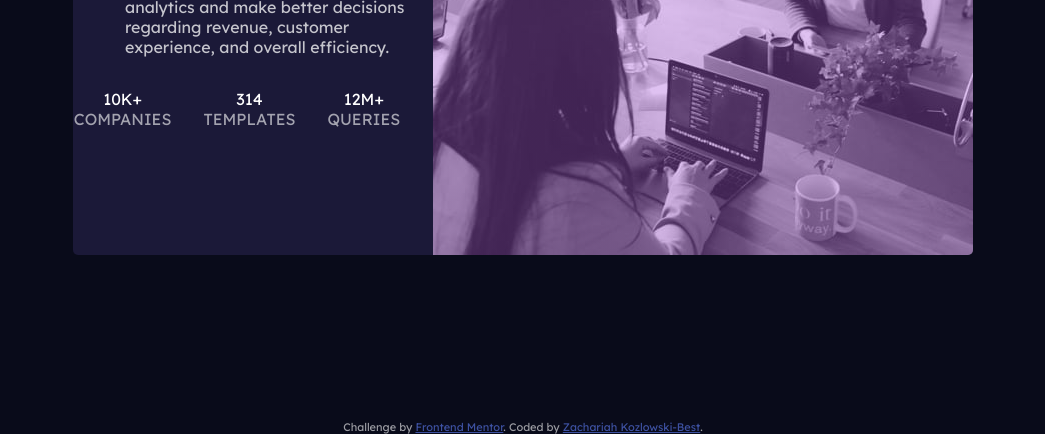
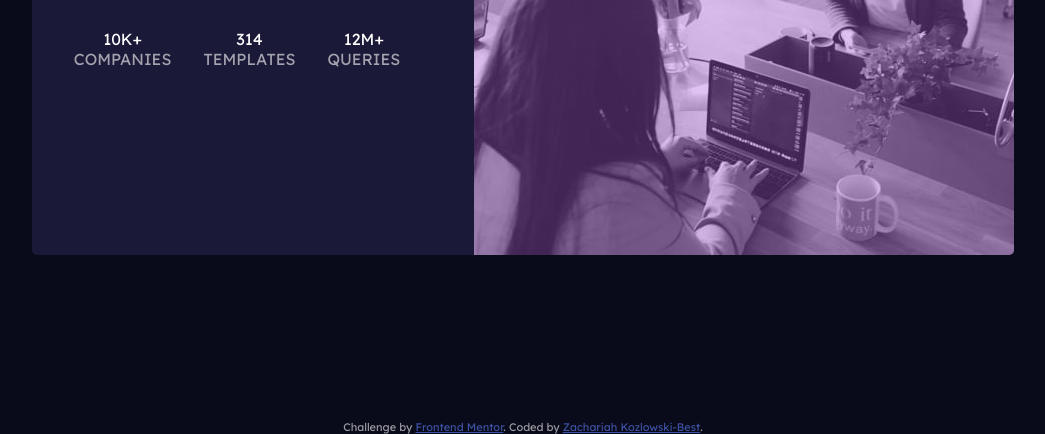
Before and after one commit to zach7815/Frontend-Mentor-C-Stats-Prev, a plain HTML site: page index.html in a window 1280 px wide. Shown: the part 366-800 px from the top of the page, without its empty margins (117-1162 px from the left). Drawn offline with Linux system fonts and the light colour scheme.

Commit message:
minor fix for desktop view that saw the text container shrink to early

```diff
--- a/styles.css
+++ b/styles.css
@@ -64,7 +64,7 @@ img {
   align-items: center;
   position: relative;
   bottom: 0.2%;
-  min-width: 22.5rem;
+  min-width: 27.656rem;
 }
 
 .fullStats {
@@ -127,6 +127,7 @@ img {
     width: 24.82rem;
     border-radius: 0 0 5px 5px;
     text-align: center;
+    min-width: 0;
   }
 
   .main-par {
```
